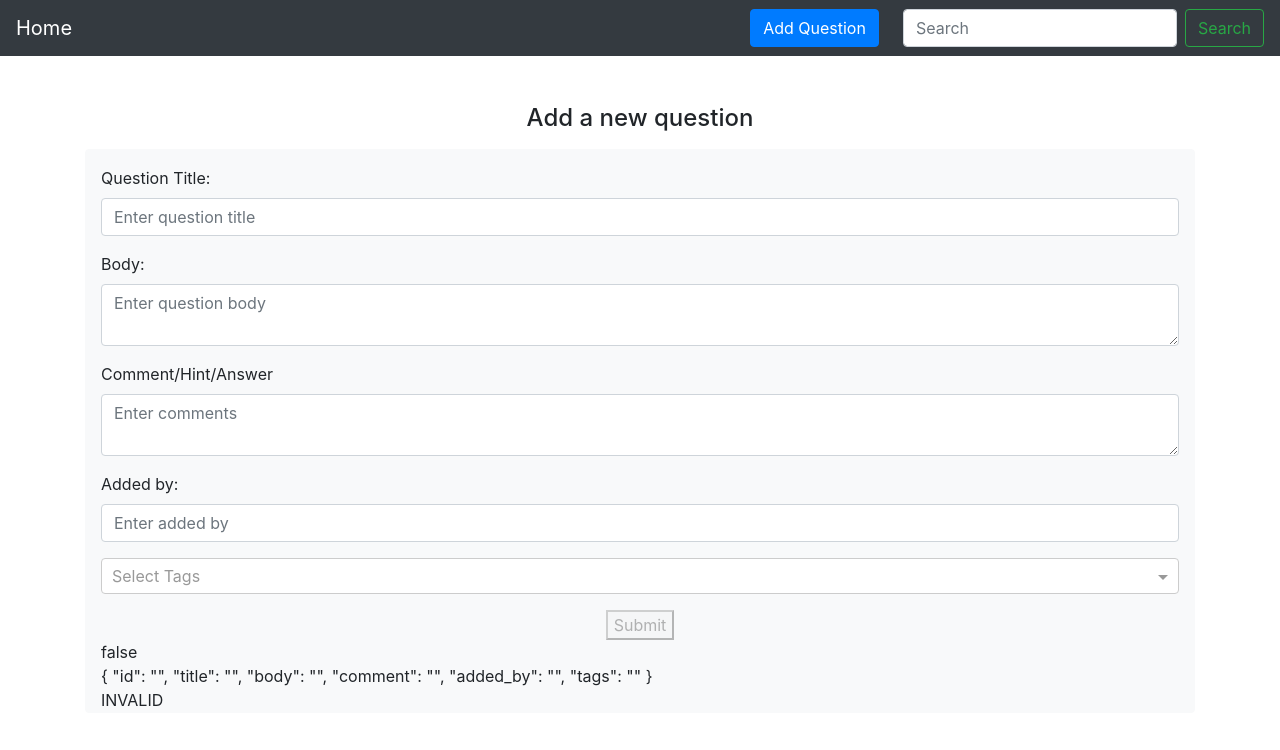
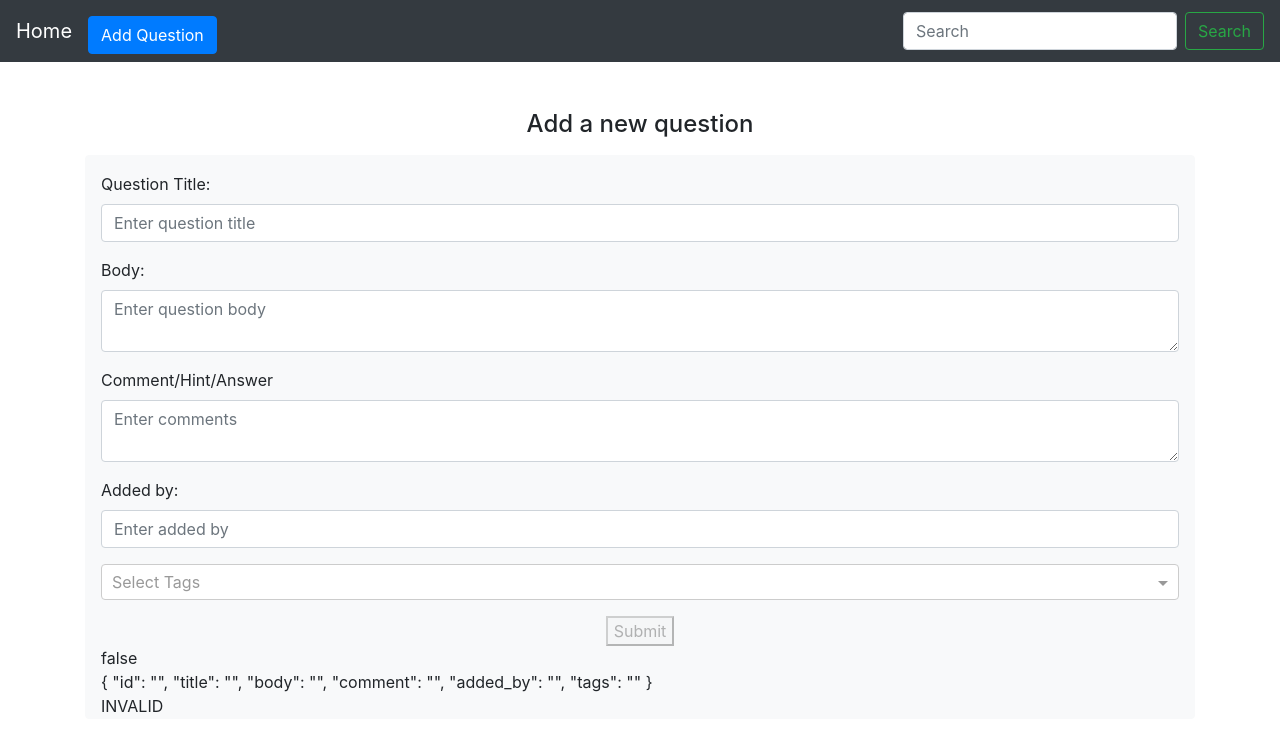
Before and after one commit to nishantg95/interview_app, an Angular app in the folder src/frontend/: page /addQuestion in a window 1280 px wide. Shown: the top 750 px of the page. Built offline with nearby package versions, Linux system fonts and the light colour scheme; no server answers.

Commit message:
feat: added search form fucntionality

```diff
--- a/src/frontend/src/app/navbar/navbar.component.css
+++ b/src/frontend/src/app/navbar/navbar.component.css
@@ -0,0 +1,22 @@
+.searchPrompt {
+  position: absolute;
+  border: 1px solid #d4d4d4;
+  border-bottom: none;
+  border-top: none;
+  max-width: 40%;
+  z-index: 99;
+  top: 85%;
+  overflow-wrap: inherit;
+
+  /* left: 0;
+  right: 0; */
+  background-color: whitesmoke;
+}
+
+
+.searchPrompt:hover {
+  /*when hovering an item:*/
+  background-color: DodgerBlue;
+  color: #ffffff;
+  overflow-wrap: inherit;
+}
--- a/src/frontend/src/app/navbar/navbar.component.html
+++ b/src/frontend/src/app/navbar/navbar.component.html
@@ -1,5 +1,5 @@
 <nav class="navbar navbar-expand-lg navbar-dark bg-dark">
-  <a [routerLink]="['/questions']" class="navbar-brand" >Home</a>
+  <a [routerLink]="['/questions']" class="navbar-brand">Home</a>
   <button
     class="navbar-toggler"
     type="button"
@@ -13,18 +13,51 @@
   </button>
 
   <div class="collapse navbar-collapse" id="navbarSupportedContent">
-    <ul class="navbar-nav mr-auto mt-2 mt-m-0"></ul>
-    <button [routerLink]="['/addQuestion']" class="btn btn-primary my-2 mr-sm-4 my-sm-0">
+    <ul class="navbar-nav mr-auto mt-2 mt-m-0">
+      <button
+      [routerLink]="['/addQuestion']"
+      class="btn btn-primary my-2 mr-sm-4 my-sm-0"
+    >
       Add Question
     </button>
-    <form class="form-inline my-2 my-lg-0">
-      <input
-        class="form-control mr-sm-2"
-        type="search"
-        placeholder="Search"
-        aria-label="Search"
-      />
-      <button class="btn btn-outline-success my-2 my-sm-0" type="submit">
+    </ul>
+
+    <form
+      [formGroup]="searchForm"
+      autocomplete="off"
+      class="form-inline my-2 my-lg-0"
+      id="search_form"
+      (ngSubmit)="onSubmit()"
+    >
+      <div class="form-group">
+        <input
+          class="form-control mr-sm-2 has-feedback"
+          type="search"
+          placeholder="Search"
+          aria-label="Search"
+          id="search_box"
+          formControlName="query"
+          (focus)="this.showPrompt = true"
+          (blur)="this.showPrompt = false"
+        />
+        <div class="searchPrompt" *ngIf="this.showPrompt">
+          Lorem Ipsum is simply dummy text of the printing and typesetting
+          industry. Lorem Ipsum has been the industry's standard dummy text ever
+          since the 1500s, when an unknown printer took a galley of type and
+          scrambled it to make a type specimen book. It has survived not only
+          five centuries, but also the leap into electronic typesetting,
+          remaining essentially unchanged. It was popularised in the 1960s with
+          the release of Letraset sheets containing Lorem Ipsum passages, and
+          more recently with desktop publishing software like Aldus PageMaker
+          including versions of Lorem Ipsum
+        </div>
+      </div>
+
+      <button
+        class="btn btn-outline-success my-2 my-sm-0"
+        type="submit"
+        id="search_button"
+      >
         Search
       </button>
     </form>
--- a/src/frontend/src/app/navbar/navbar.component.ts
+++ b/src/frontend/src/app/navbar/navbar.component.ts
@@ -1,4 +1,7 @@
 import { Component, OnInit } from '@angular/core';
+import { QuestionService } from '../question.service';
+import { FormBuilder, Validators } from '@angular/forms';
+import { TagService } from '../tag.service';
 
 @Component({
   selector: 'app-navbar',
@@ -6,10 +9,19 @@ import { Component, OnInit } from '@angular/core';
   styleUrls: ['./navbar.component.css']
 })
 export class NavbarComponent implements OnInit {
+  searchForm = this.fb.group({
+    query: ['', Validators.required]
+  });
+  showPrompt = false;
+  constructor(
+    private questionService: QuestionService,
+    private fb: FormBuilder,
+    private tagService: TagService
+  ) {}
 
-  constructor() { }
+  ngOnInit(): void {}
 
-  ngOnInit(): void {
+  onSubmit() {
+    console.log(this.searchForm.value);
   }
-
 }
```
